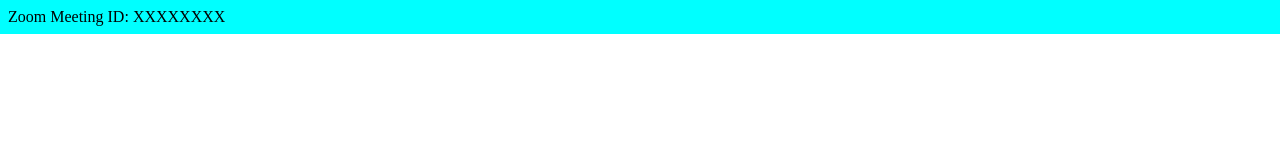
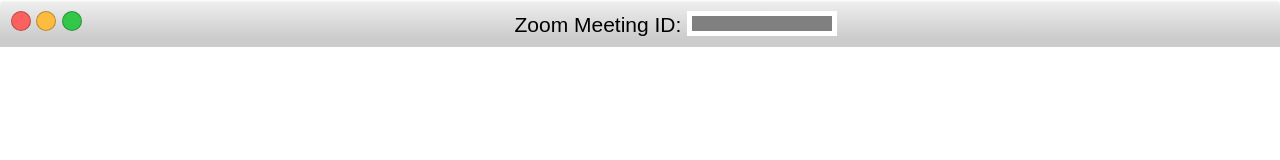
Before and after one commit to federicofrasca796/html-css-zoom, a plain HTML site: page index.html in a window 1280 px wide. Drawn offline with Linux system fonts and the light colour scheme.

Commit message:
add title bar

```diff
--- a/css/style.css
+++ b/css/style.css
@@ -2,24 +2,55 @@
     margin:0;
     padding:0;
     box-sizing: border-box;
+    font-family: sans-serif;
+    font-size: 21px;
 }
 
 /* #region UTILITY */
 .d_flex{
     display: flex;
+    justify-content: start;
 }
 
 /* #endregion UTILITY */
 
 /* #region HEADER */
 
-#window{
+#title_bar{
     padding: .5rem;
-    background-color: aqua;
+    background: linear-gradient(0deg, rgba(204,204,204,1) 20%, rgba(238,238,238,1) 95%, rgba(255,255,255,1) 100%);
+    border-radius: 5px 5px 0 0;
+    align-items: center;
+}
+.status_buttons{
+
 }
 .title{
+    margin: auto;
+}
+.status_btn{
+    width:20px;
+    height:20px;
+    border-radius: 50%;
+    border: 1px solid rgba(20, 20, 20, 0.3);
     display: inline-block;
-    justify-content: center;
 }
+.status_btn.red{
+    background: #FC615D;
+}
+.status_btn.yellow{
+    background: #FDBC40;
+}
+.status_btn.green{
+    background: #33C749;
+}
+.blurred{
+    display: inline-block;
+    width:150px;
+    height: 25px;
+    background: gray;
+    border: 5px solid white;
+    vertical-align: text-bottom;
 
+}
 /* #endregion HEADER */
--- a/index.html
+++ b/index.html
@@ -9,18 +9,19 @@
     <link rel="stylesheet" href="https://cdnjs.cloudflare.com/ajax/libs/font-awesome/5.15.4/css/all.min.css" integrity="sha512-1ycn6IcaQQ40/MKBW2W4Rhis/DbILU74C1vSrLJxCq57o941Ym01SwNsOMqvEBFlcgUa6xLiPY/NS5R+E6ztJQ==" crossorigin="anonymous" referrerpolicy="no-referrer" />
 </head>
 <body>
-    <header id="window" class="d_flex">
-        <div class="status_btn">
-            <div class="red_status"></div>
-            <div class="yellow_status"></div>
-            <div class="green_status"></div>
+    <header id="title_bar" class="d_flex">
+        <!-- status buttons -->
+        <div class="status_buttons">
+            <div class="status_btn red"></div>
+            <div class="status_btn yellow"></div>
+            <div class="status_btn green"></div>
         </div>
+        <!-- window title  -->
         <div class="title">
             <span>
                 Zoom Meeting ID:
             </span>
-            <span class="blur">
-                XXXXXXXX
+            <span class="blurred">
             </span>
         </div>
     </header>
```
